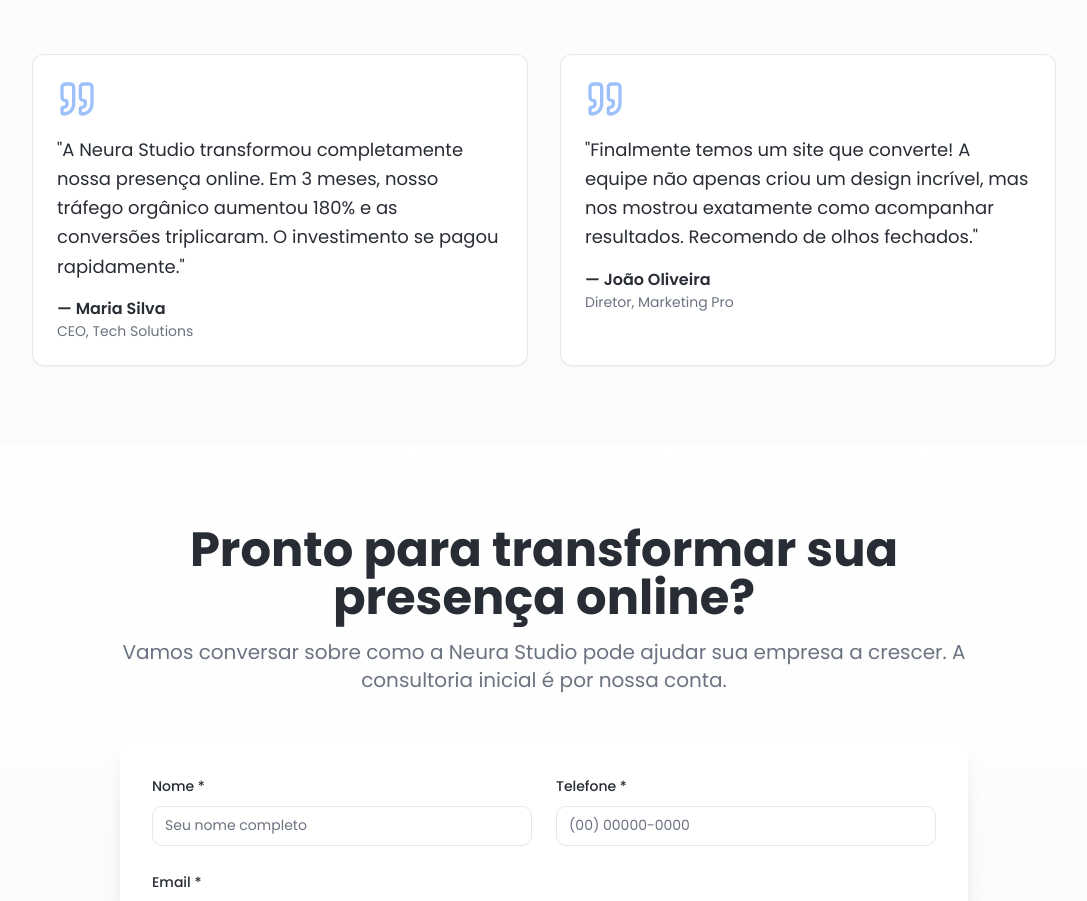
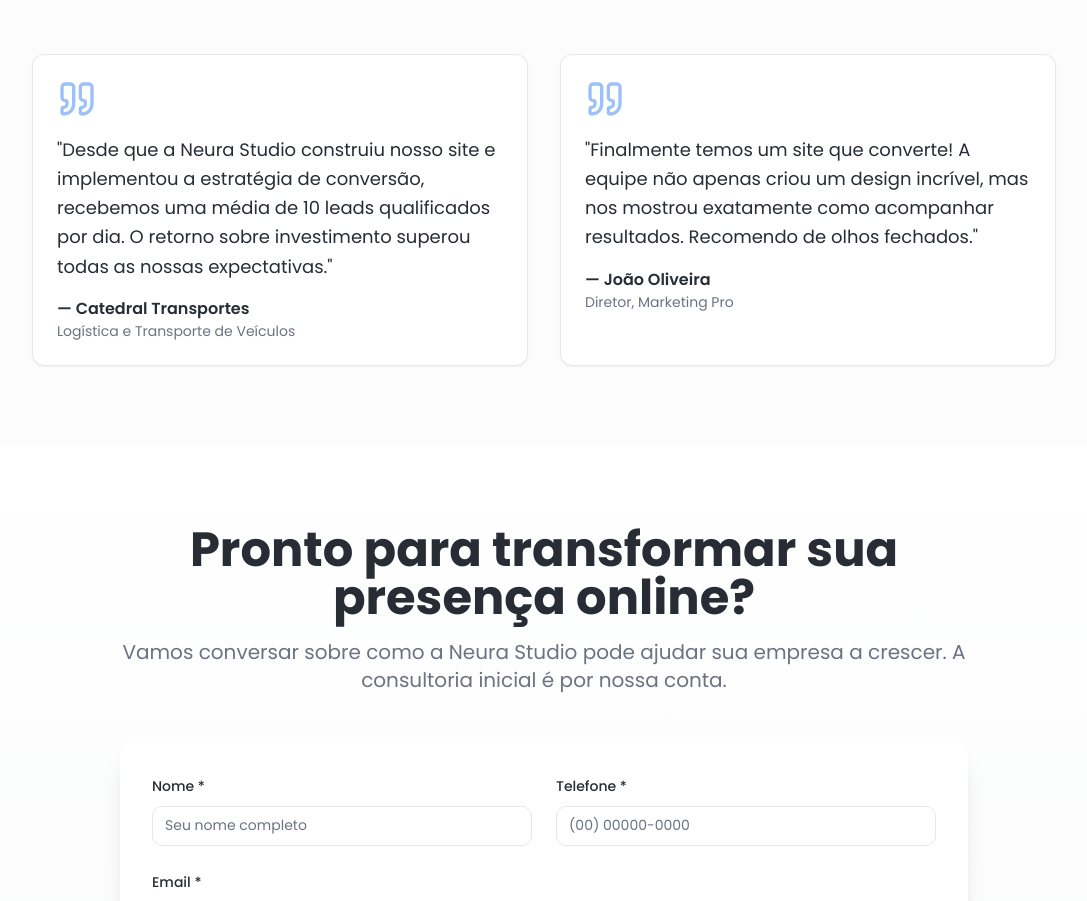
Before and after one commit to neurastudioia-oss/neura-ai-craft, a React (Vite) app: page / in a window 1280 px wide. Shown: the part 3820-4721 px from the top of the page, without its empty margins (96-1183 px from the left). Built offline with nearby package versions, Linux system fonts and the light colour scheme; the HTML template or start-up script is replaced by a standard one.

Commit message:
Add testimonial for Catedral Transportes

```diff
--- a/src/components/Testimonials.tsx
+++ b/src/components/Testimonials.tsx
@@ -19,12 +19,12 @@ const Testimonials = () => {
             <CardContent className="pt-6">
               <Quote className="h-10 w-10 text-primary mb-4 opacity-50" />
               <p className="text-lg mb-4 leading-relaxed">
-                "A Neura Studio transformou completamente nossa presença online. Em 3 meses,
-                nosso tráfego orgânico aumentou 180% e as conversões triplicaram.
-                O investimento se pagou rapidamente."
+                "Desde que a Neura Studio construiu nosso site e implementou a estratégia de conversão,
+                recebemos uma média de 10 leads qualificados por dia. O retorno sobre investimento
+                superou todas as nossas expectativas."
               </p>
-              <div className="font-semibold">— Maria Silva</div>
-              <div className="text-sm text-muted-foreground">CEO, Tech Solutions</div>
+              <div className="font-semibold">— Catedral Transportes</div>
+              <div className="text-sm text-muted-foreground">Logística e Transporte de Veículos</div>
             </CardContent>
           </Card>
 
```
